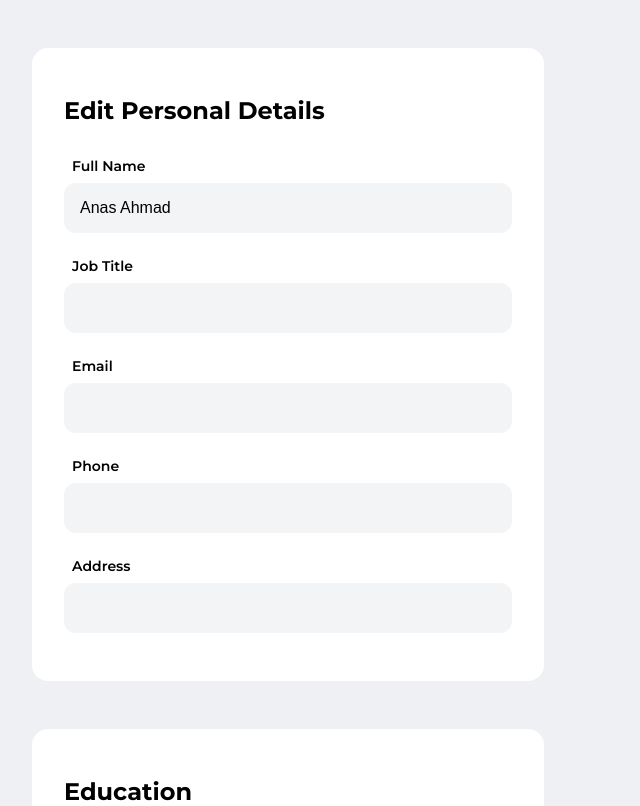
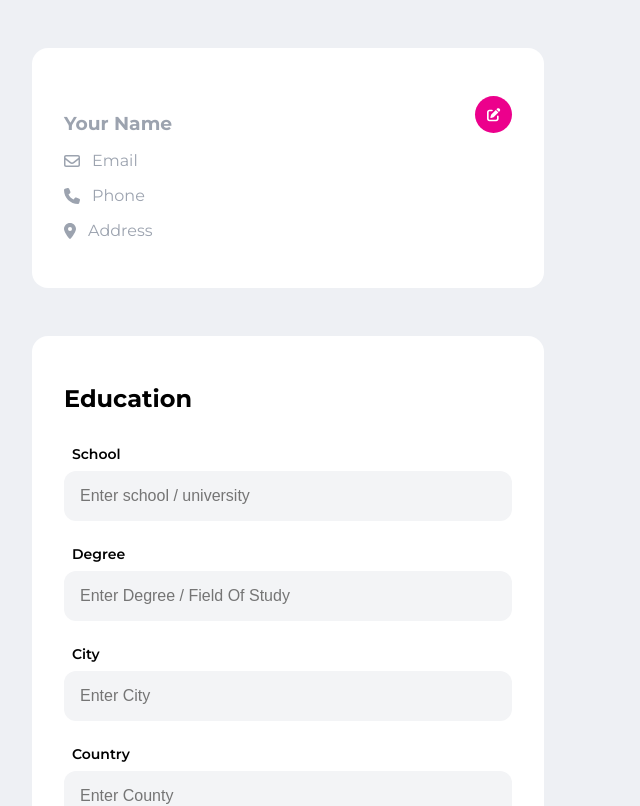
Before and after one commit to anasahmd/cv-app, a React (Vite) app: page / in a window 1280 px wide. Shown: the top 806 px of the page, without its empty margins (0-640 px from the left). Built offline with nearby package versions, Linux system fonts and the light colour scheme.

Commit message:
Style and add editing in basicinfo

```diff
--- a/package.json
+++ b/package.json
@@ -10,6 +10,10 @@
     "preview": "vite preview"
   },
   "dependencies": {
+    "@fortawesome/fontawesome-svg-core": "^6.4.2",
+    "@fortawesome/free-regular-svg-icons": "^6.4.2",
+    "@fortawesome/free-solid-svg-icons": "^6.4.2",
+    "@fortawesome/react-fontawesome": "^0.2.0",
     "react": "^18.2.0",
     "react-dom": "^18.2.0"
   },
--- a/src/App.jsx
+++ b/src/App.jsx
@@ -4,23 +4,12 @@ import { useState } from 'react';
 import Education from './components/Education';
 
 function App() {
-	const [basicInfo, setBasicInfo] = useState({
-		fullName: 'Anas Ahmad',
-		jobTitle: '',
-		email: '',
-		phone: '',
-		address: '',
-	});
 	const [education, setEducation] = useState([]);
+
 	return (
 		<main id="main-container">
-			<BasicInfo
-				basicInfo={basicInfo}
-				onInputChange={(data) => {
-					setBasicInfo({ ...basicInfo, ...data });
-				}}
-			/>
-			<Education />
+			<BasicInfo />
+			<Education education={education} />
 		</main>
 	);
 }
--- a/src/components/BasicInfo.jsx
+++ b/src/components/BasicInfo.jsx
@@ -1,10 +1,37 @@
 import '../styles/BasicInfo.css';
 import Card from './Card';
+import { FontAwesomeIcon } from '@fortawesome/react-fontawesome';
+import {
+	faLocationDot,
+	faPenToSquare,
+	faPhone,
+} from '@fortawesome/free-solid-svg-icons';
+import { faEnvelope } from '@fortawesome/free-regular-svg-icons';
+import { useState } from 'react';
 
-const BasicInfo = ({ basicInfo, onInputChange }) => {
+const BasicInfo = () => {
+	const [basicInfo, setBasicInfo] = useState({
+		fullName: '',
+		jobTitle: '',
+		email: '',
+		phone: '',
+		address: '',
+	});
+	const [isEditing, setIsEditing] = useState(false);
+
+	const handleEdit = () => {
+		setIsEditing(isEditing ? false : true);
+	};
+
+	const handleSubmit = (e) => {
+		e.preventDefault();
+		console.log(basicInfo);
+	};
 	return (
 		<div className="basic-info">
 			<Card>
+				{isEditing ? (
+					<div>
 						<h2>Edit Personal Details</h2>
 						<form action="" className="form">
 							<div className="form-input">
@@ -14,7 +41,7 @@ const BasicInfo = ({ basicInfo, onInputChange }) => {
 									id="full-name"
 									value={basicInfo.fullName}
 									onChange={(e) => {
-								onInputChange({ fullName: e.target.value });
+										setBasicInfo({ ...basicInfo, fullName: e.target.value });
 									}}
 								/>
 							</div>
@@ -25,7 +52,7 @@ const BasicInfo = ({ basicInfo, onInputChange }) => {
 									id="full-name"
 									value={basicInfo.jobTitle}
 									onChange={(e) => {
-								onInputChange({ jobTitle: e.target.value });
+										setBasicInfo({ ...basicInfo, jobTitle: e.target.value });
 									}}
 								/>
 							</div>
@@ -36,7 +63,7 @@ const BasicInfo = ({ basicInfo, onInputChange }) => {
 									id="email"
 									value={basicInfo.email}
 									onChange={(e) => {
-								onInputChange({ email: e.target.value });
+										setBasicInfo({ ...basicInfo, email: e.target.value });
 									}}
 								/>
 							</div>
@@ -47,7 +74,7 @@ const BasicInfo = ({ basicInfo, onInputChange }) => {
 									id="phone"
 									value={basicInfo.phone}
 									onChange={(e) => {
-								onInputChange({ phone: e.target.value });
+										setBasicInfo({ ...basicInfo, phone: e.target.value });
 									}}
 								/>
 							</div>
@@ -58,11 +85,82 @@ const BasicInfo = ({ basicInfo, onInputChange }) => {
 									id="address"
 									value={basicInfo.address}
 									onChange={(e) => {
-								onInputChange({ address: e.target.value });
+										setBasicInfo({ ...basicInfo, address: e.target.value });
 									}}
 								/>
 							</div>
+							<div className="form-input form-btn">
+								<button type="button" onClick={handleEdit} className="cancel">
+									Cancel
+								</button>
+								<button
+									type="submit"
+									onClick={handleSubmit}
+									className="accent-btn save"
+								>
+									Save
+								</button>
+							</div>
 						</form>
+					</div>
+				) : (
+					<div className="basic-info-show">
+						<button>
+							<FontAwesomeIcon
+								icon={faPenToSquare}
+								className="accent-btn edit"
+								onClick={handleEdit}
+							/>
+						</button>
+
+						{basicInfo.fullName ? (
+							<h3>{basicInfo.fullName}</h3>
+						) : (
+							<h3 className="text-muted">Your Name</h3>
+						)}
+
+						{basicInfo.jobTitle ? (
+							<div className="text-muted job-title">{basicInfo.jobTitle}</div>
+						) : (
+							''
+						)}
+
+						<div className="with-icon">
+							<FontAwesomeIcon
+								icon={faEnvelope}
+								className={basicInfo.email ? '' : 'text-muted'}
+							/>
+							{basicInfo.email ? (
+								basicInfo.email
+							) : (
+								<span className="text-muted">Email</span>
+							)}
+						</div>
+
+						<div className="with-icon">
+							<FontAwesomeIcon
+								icon={faPhone}
+								className={basicInfo.phone ? '' : 'text-muted'}
+							/>
+							{basicInfo.phone ? (
+								basicInfo.phone
+							) : (
+								<span className="text-muted">Phone</span>
+							)}
+						</div>
+						<div className="with-icon">
+							<FontAwesomeIcon
+								icon={faLocationDot}
+								className={basicInfo.address ? '' : 'text-muted'}
+							/>
+							{basicInfo.address ? (
+								basicInfo.address
+							) : (
+								<span className="text-muted">Address</span>
+							)}
+						</div>
+					</div>
+				)}
 			</Card>
 		</div>
 	);
--- a/src/styles/BasicInfo.css
+++ b/src/styles/BasicInfo.css
@@ -28,6 +28,61 @@ form {
 	font-size: 1rem;
 }
 
+button {
+	border: none;
+	background-color: none;
+	cursor: pointer;
+}
+
+.form-input.form-btn {
+	display: flex;
+	flex-direction: row;
+	justify-content: end;
+	gap: 1.5rem;
+	align-items: center;
+}
+
+.form-btn .cancel {
+	background-color: #fff;
+	font-weight: 600;
+}
+
+.accent-btn {
+	background-color: #ec008c;
+	color: white;
+	font-weight: 600;
+}
+
+.accent-btn.save {
+	padding: 1rem 2rem;
+	border-radius: 0.5rem;
+}
+
+.accent-btn.edit {
+	padding: 0.75rem;
+	border-radius: 50%;
+	position: absolute;
+	right: 0;
+}
+.basic-info-show {
+	position: relative;
+	display: flex;
+	flex-direction: column;
+	gap: 1rem;
+}
+
+.basic-info-show .with-icon {
+	display: flex;
+	gap: 0.75rem;
+	align-items: center;
+}
+
+.job-title {
+	font-size: 1.125rem;
+	margin-top: -0.25rem;
+	margin-bottom: 0.25rem;
+}
+
 .form-input input:focus {
 	border: none;
 	outline: none;
@@ -36,3 +91,7 @@ form {
 h2 {
 	font-weight: 700;
 }
+
+.text-muted {
+	color: #9ca3af;
+}
```
Also changed, not shown: 1 other file (tests, documents, lock files or other folders). Lines whose indentation alone changed are shown as unchanged.
